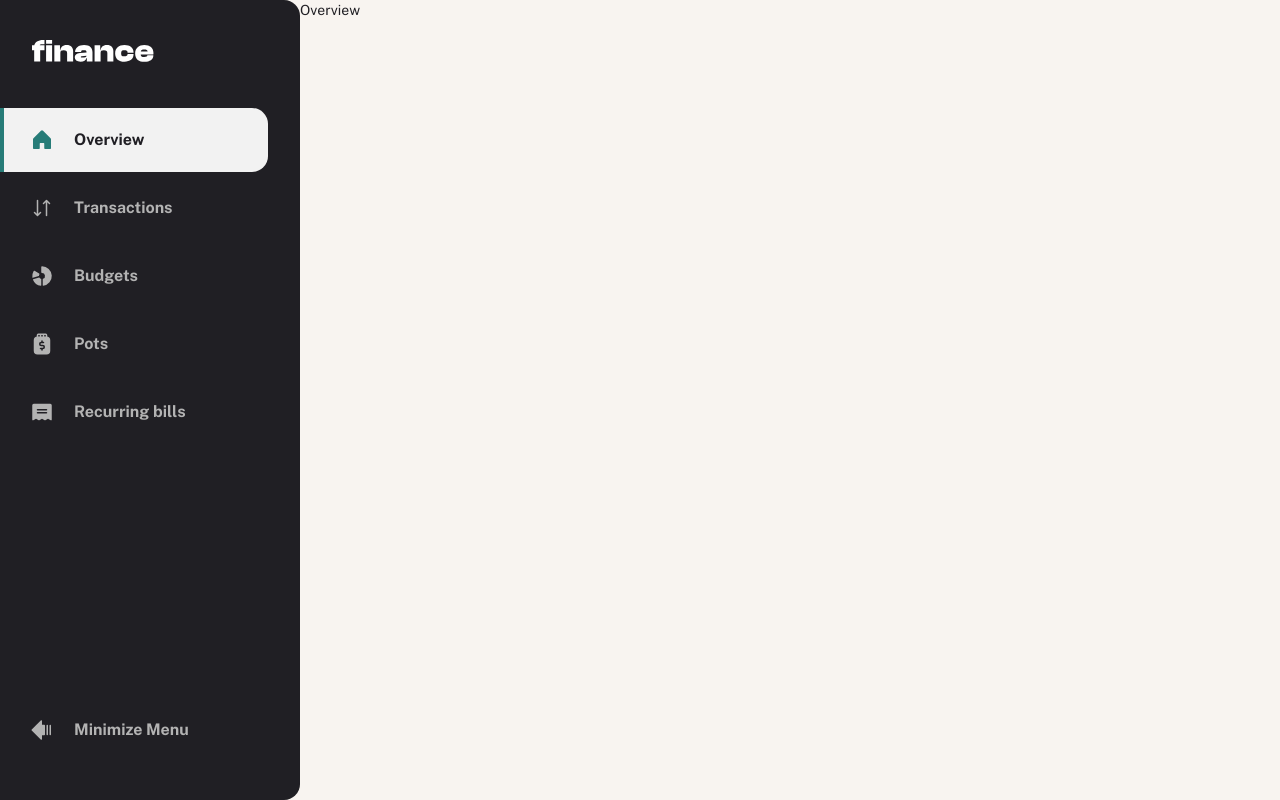
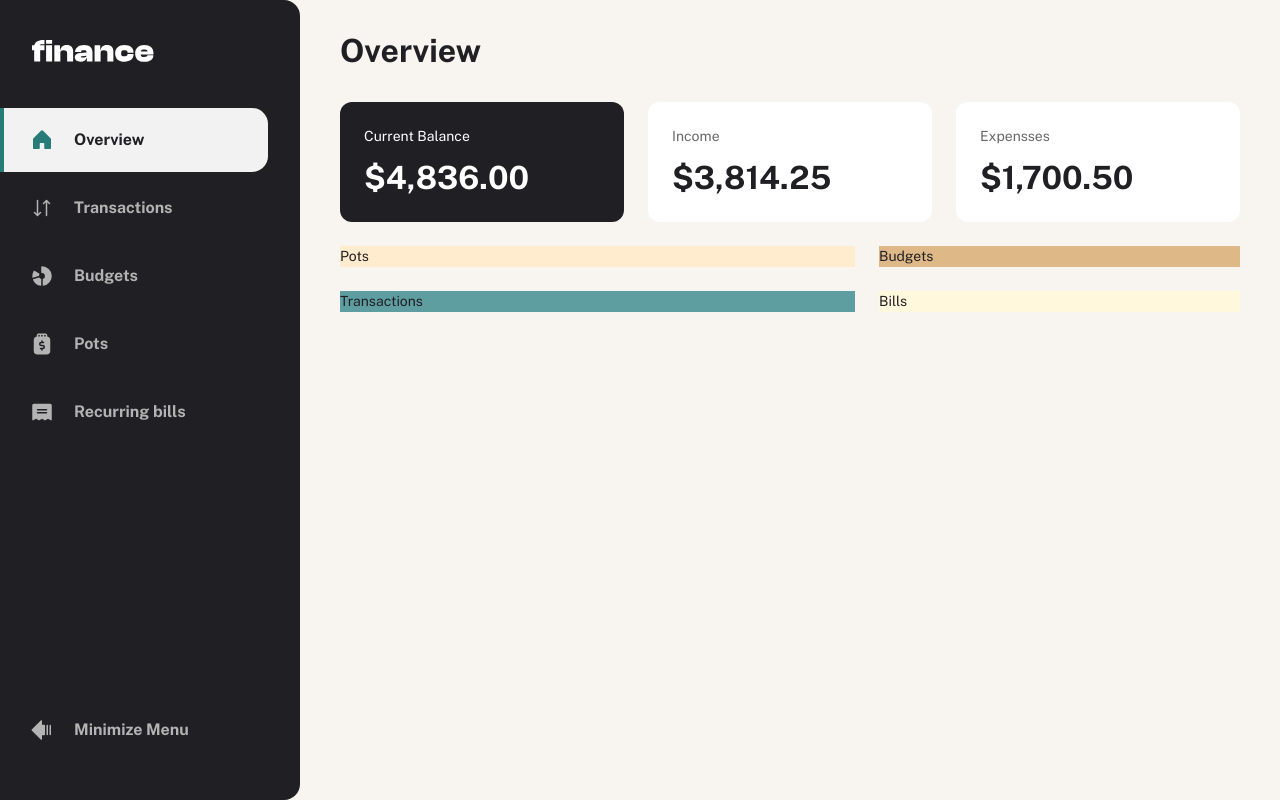
Before and after one commit to pjevic/personal-finance-app, a Next.js app: page / in a window 1280 px wide. Built offline with nearby package versions, Linux system fonts and the light colour scheme.

Commit message:
Overivew: Box

```diff
--- a/src/app/page.js
+++ b/src/app/page.js
@@ -1,5 +1,31 @@
 /** @format */
 
+import Box from "@/feature/Box";
+
+import { balance } from "../data/data.json";
+
+import style from "./page.module.scss";
+
 export default function Page() {
-  return <div>Overview</div>;
+  return (
+    <div className={style.overview}>
+      <h1 className={style.heading}>Overview</h1>
+      <div className={style.container}>
+        <div className={style.balance}>
+          <Box title="Current Balance" sum={balance.current} focus={true} />
+        </div>
+        <div className={style.income}>
+          <Box title="Income" sum={balance.income} />
+        </div>
+        <div className={style.expensses}>
+          <Box title="Expensses" sum={balance.expenses} />
+        </div>
+
+        <div className={style.pots}>Pots</div>
+        <div className={style.budgets}>Budgets</div>
+        <div className={style.transactions}>Transactions</div>
+        <div className={style.bills}>Bills</div>
+      </div>
+    </div>
+  );
 }
--- /dev/null
+++ b/src/app/page.module.scss
@@ -0,0 +1,52 @@
+/** @format */
+
+@use "../styles/abstracts/mixins.scss" as mix;
+
+.overview {
+  padding: 3.2rem 4rem;
+  max-width: 114rem;
+  margin: 0 auto;
+
+  .heading {
+    @include mix.textPreset(1);
+
+    margin-bottom: 3.2rem;
+  }
+  .container {
+    display: grid;
+    grid-template-columns: repeat(12, 1fr);
+    gap: 2.4rem;
+
+    .balance {
+      grid-column: 1/5;
+    }
+
+    .income {
+      grid-column: 5/9;
+    }
+
+    .expensses {
+      grid-column: 9/-1;
+    }
+
+    .pots {
+      background-color: blanchedalmond;
+      grid-column: 1/8;
+    }
+
+    .budgets {
+      background-color: burlywood;
+      grid-column: 8/-1;
+    }
+
+    .transactions {
+      background-color: cadetblue;
+      grid-column: 1/8;
+    }
+
+    .bills {
+      background-color: cornsilk;
+      grid-column: 8/-1;
+    }
+  }
+}
--- a/src/components/Sidebar/Sidebar.module.scss
+++ b/src/components/Sidebar/Sidebar.module.scss
@@ -110,12 +110,13 @@
   }
 
   &.collapsed {
-    width: 8.8rem;
+    flex-basis: 8.8rem;
 
     nav {
       ul {
         li {
           a {
+            margin-right: 1.6rem;
             .label {
               @include mix.collapsed-state();
             }
--- /dev/null
+++ b/src/feature/Box.jsx
@@ -0,0 +1,16 @@
+/** @format */
+
+import { formatToDollars } from "../utils/helpers";
+
+import style from "./Box.module.scss";
+
+function Box({ title, sum, focus }) {
+  return (
+    <div className={`${style.box} ${focus ? style.focus : ""}`}>
+      <div className={style.title}>{title}</div>
+      <div className={style.sum}>{formatToDollars(sum)}</div>
+    </div>
+  );
+}
+
+export default Box;
--- /dev/null
+++ b/src/feature/Box.module.scss
@@ -0,0 +1,30 @@
+/** @format */
+
+@use "../styles/abstracts/mixins.scss" as mix;
+@use "../styles/abstracts/variables.scss" as var;
+
+.box {
+  padding: 2.4rem;
+  border-radius: 1.2rem;
+  background-color: var.$color-white;
+  color: var.$color-gray-900;
+
+  .title {
+    @include mix.textPreset(4);
+    margin-bottom: 1.2rem;
+    color: var.$color-gray-500;
+  }
+
+  .sum {
+    @include mix.textPreset(1);
+  }
+
+  &.focus {
+    background-color: var.$color-gray-900;
+    color: var.$color-white;
+
+    .title {
+      color: var.$color-white;
+    }
+  }
+}
--- /dev/null
+++ b/src/utils/helpers.js
@@ -0,0 +1,9 @@
+/** @format */
+
+export function formatToDollars(amount) {
+  if (typeof amount !== "number") {
+    throw new TypeError("Input must be a number");
+  }
+
+  return `$${amount.toFixed(2).replace(/\B(?=(\d{3})+(?!\d))/g, ",")}`;
+}
```
